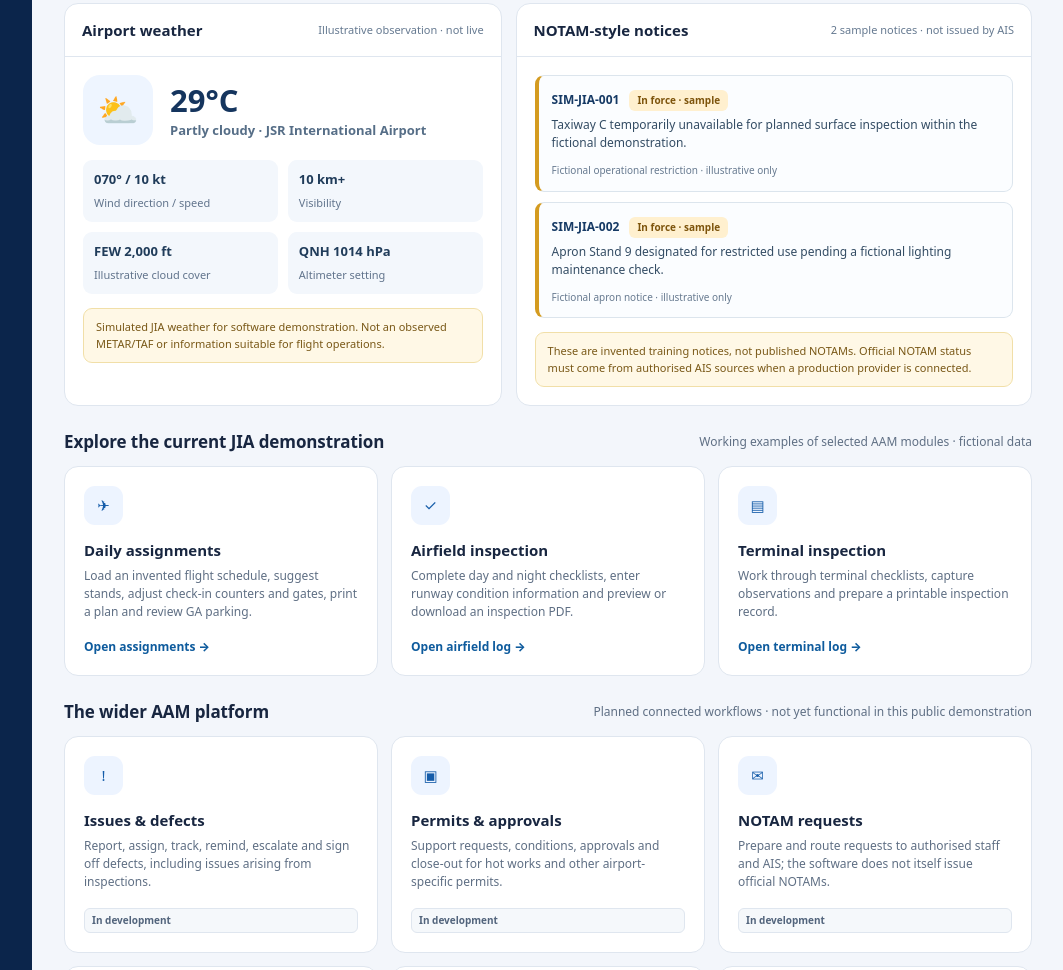
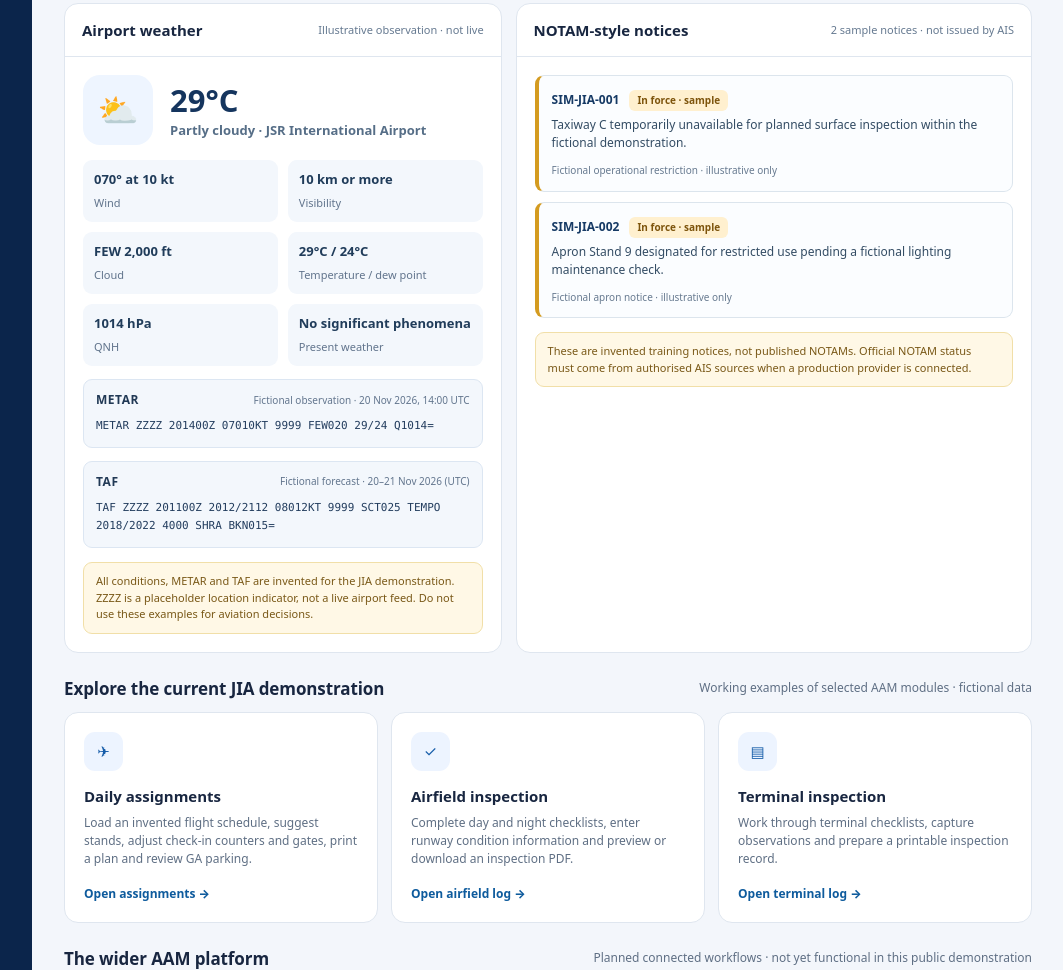
Before and after one commit to HTLearn2022/AAM, a plain HTML site: page index.html in a window 1280 px wide. Shown: the part 2335-3305 px from the top of the page, without its empty margins (216-1279 px from the left). Drawn offline with Linux system fonts and the light colour scheme.

Commit message:
Show fictional wind, visibility, cloud, temperature/dew point, QNH, weather, METAR and TAF in JIA dashboard

```diff
--- a/index.html
+++ b/index.html
@@ -70,6 +70,13 @@ main{min-width:0;padding:26px 32px 38px}.topline{display:flex;justify-content:sp
 @media(max-width:970px){.info-pair{grid-template-columns:1fr}}
 @media print{.info-card,.notam-item{break-inside:avoid}}
 
+
+.aviation-message{margin-top:13px;padding:11px 12px;background:#f3f7fc;border:1px solid #dce6f2;border-radius:9px;color:#213955}
+.aviation-message-head{display:flex;align-items:center;justify-content:space-between;gap:8px;flex-wrap:wrap;margin-bottom:8px}
+.aviation-message-head b{font-size:12px;letter-spacing:.5px}
+.aviation-message-head span{font-size:10px;color:#63768e}
+.aviation-message code{display:block;white-space:normal;overflow-wrap:anywhere;font:11px/1.7 ui-monospace,SFMono-Regular,Consolas,"Liberation Mono",monospace;color:#233d5e}
+
 </style>
 </head>
 <body>
@@ -133,12 +140,22 @@ main{min-width:0;padding:26px 32px 38px}.topline{display:flex;justify-content:sp
       <div class="info-card-body">
         <div class="weather-main"><div class="weather-symbol" aria-hidden="true">⛅</div><div class="weather-temp">29°C<span>Partly cloudy · JSR International Airport</span></div></div>
         <div class="weather-facts">
-          <div class="weather-fact"><b>070° / 10 kt</b><span>Wind direction / speed</span></div>
-          <div class="weather-fact"><b>10 km+</b><span>Visibility</span></div>
-          <div class="weather-fact"><b>FEW 2,000 ft</b><span>Illustrative cloud cover</span></div>
-          <div class="weather-fact"><b>QNH 1014 hPa</b><span>Altimeter setting</span></div>
+          <div class="weather-fact"><b>070° at 10 kt</b><span>Wind</span></div>
+          <div class="weather-fact"><b>10 km or more</b><span>Visibility</span></div>
+          <div class="weather-fact"><b>FEW 2,000 ft</b><span>Cloud</span></div>
+          <div class="weather-fact"><b>29°C / 24°C</b><span>Temperature / dew point</span></div>
+          <div class="weather-fact"><b>1014 hPa</b><span>QNH</span></div>
+          <div class="weather-fact"><b>No significant phenomena</b><span>Present weather</span></div>
         </div>
-        <div class="info-disclaimer">Simulated JIA weather for software demonstration. Not an observed METAR/TAF or information suitable for flight operations.</div>
+        <div class="aviation-message" aria-label="Fictional METAR weather report">
+          <div class="aviation-message-head"><b>METAR</b><span>Fictional observation · 20 Nov 2026, 14:00 UTC</span></div>
+          <code>METAR ZZZZ 201400Z 07010KT 9999 FEW020 29/24 Q1014=</code>
+        </div>
+        <div class="aviation-message" aria-label="Fictional TAF forecast">
+          <div class="aviation-message-head"><b>TAF</b><span>Fictional forecast · 20–21 Nov 2026 (UTC)</span></div>
+          <code>TAF ZZZZ 201100Z 2012/2112 08012KT 9999 SCT025 TEMPO 2018/2022 4000 SHRA BKN015=</code>
+        </div>
+        <div class="info-disclaimer">All conditions, METAR and TAF are invented for the JIA demonstration. ZZZZ is a placeholder location indicator, not a live airport feed. Do not use these examples for aviation decisions.</div>
       </div>
     </article>
     <article class="info-card" aria-label="Sample NOTAM-style notices">
```
